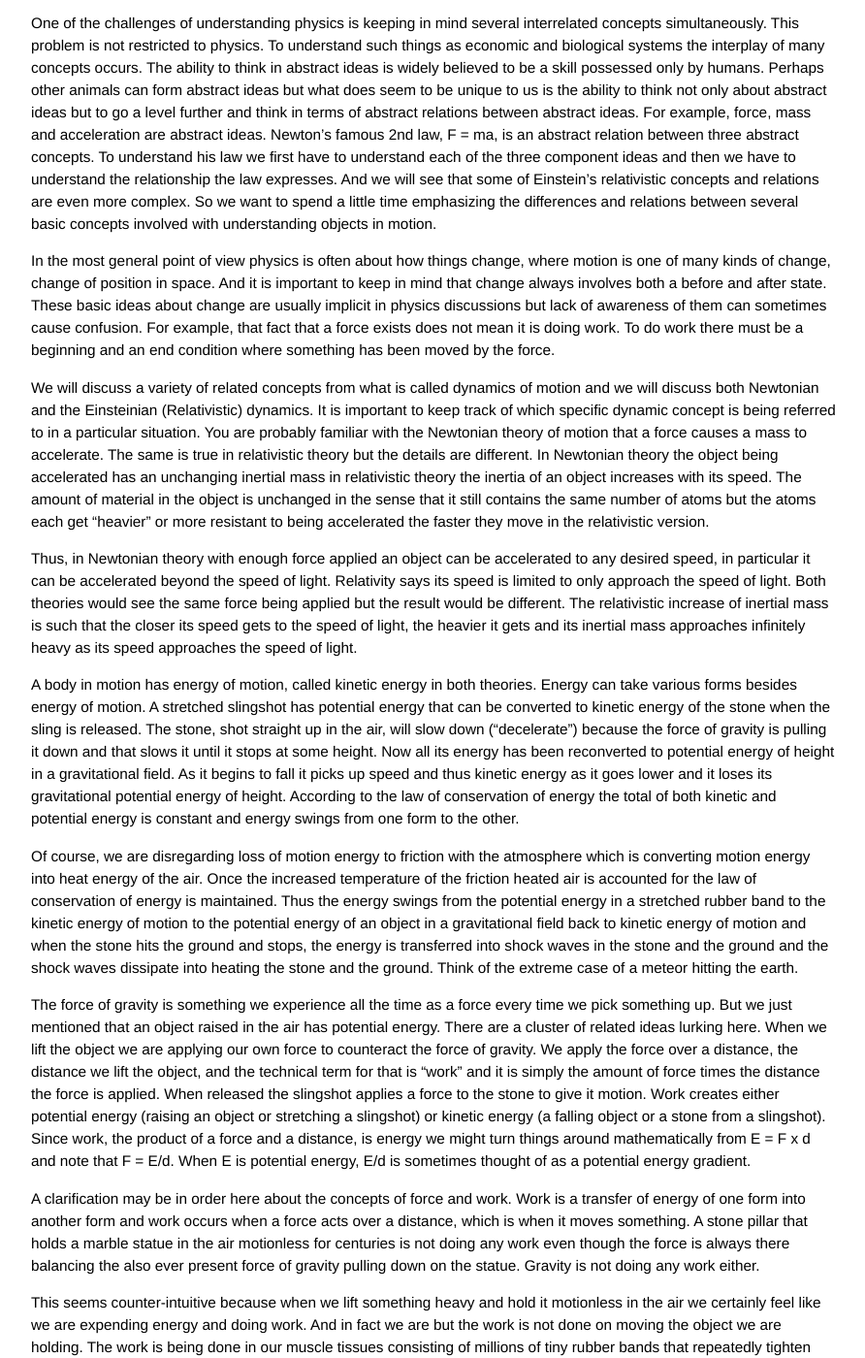
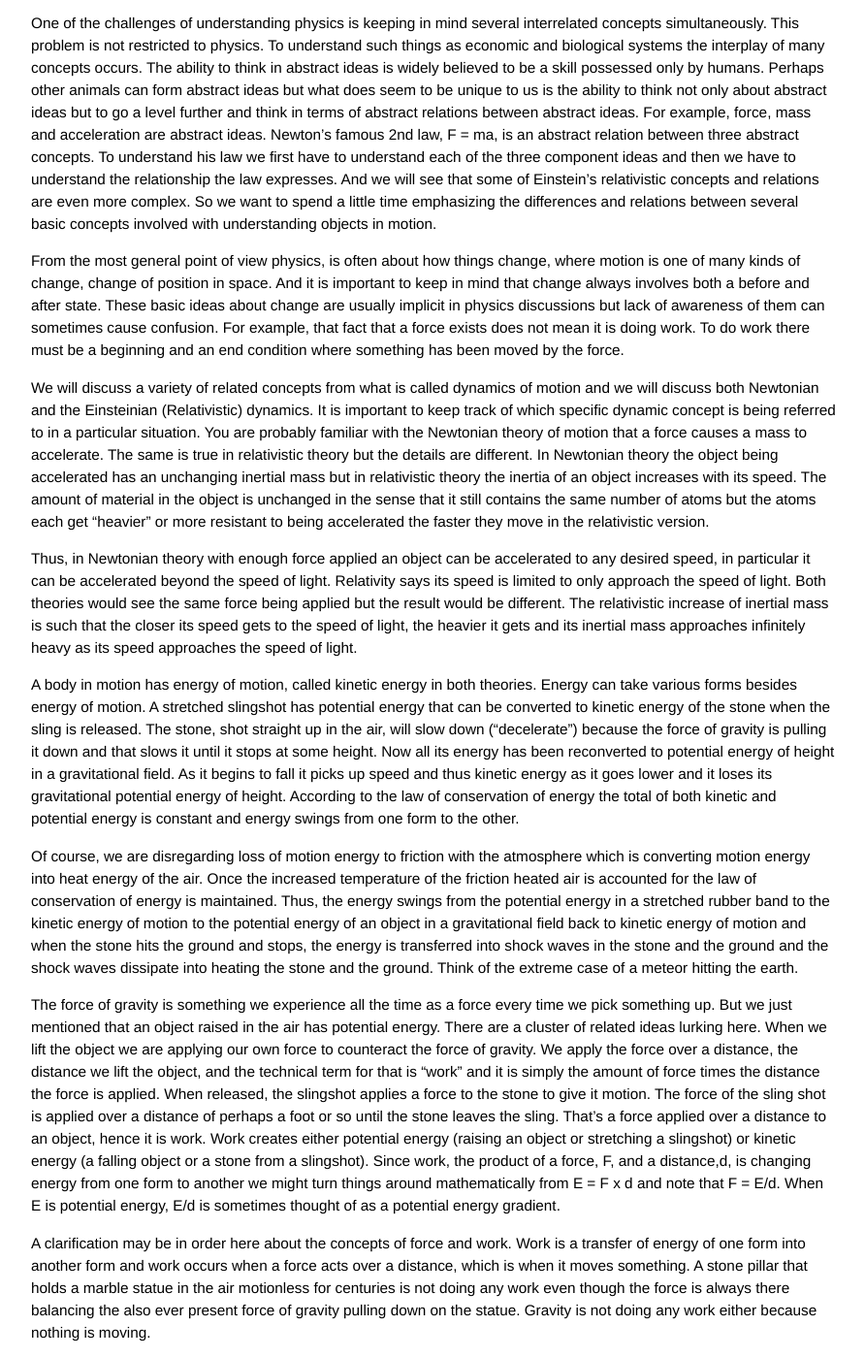
Before and after one commit to grbfacet/facet, a Jekyll site: the page built from tutorial.md, in a window 1280 px wide and 1400 px high, scrolled down 6441 px. Shown: the whole window at 97% size, without its empty margins (193-1085 px from the left). Built offline with Jekyll 4.4.1, drawn with Linux system fonts in a browser that asks for light colours; Markdown is read by kramdown in place of the engine named in the settings; some of the changed text lies outside the part shown.

Commit message:
Update tutorial.md

```diff
--- a/tutorial.md
+++ b/tutorial.md
@@ -121,7 +121,7 @@ It is interesting to note that Archimedes actually developed the beginnings of i
 
 ### Aside: Units of measure prefixes indicate powers of ten:
 
-The reader is probably familiar with the use of prefixes on units of measure in the metric system to indicate multiples or fractions of the unit in powers of ten. The meter, a unit of length (about 3 ft), is abbreviated with the letter “m”. Just like we say 7 ft, we also say 13.2 m. Unlike the English system of measure we indicate 1000 meters as 1 km (one kilometer) and we indicate 1/1000th of a meter as 1 mm (one millimeter).
+The reader is probably familiar with the use of prefixes on units of measure in the metric system to indicate multiples or fractions of the unit of measure in powers of ten. The meter, a unit of length (about 3 ft), is abbreviated with the letter “m”. Just like we say 7 ft, we also say 13.2 m. Unlike the English system of measure we indicate 1000 meters as 1 km (one kilometer) and we indicate 1/1000th of a meter as 1 mm (one millimeter).
 
 Going up in multiples,
 
@@ -142,7 +142,7 @@ There is a corresponding series of notations for fractions of a unit.
 
 <span class="eq">1 mm (one millimeter) = 10<sup>-3</sup> m = one thousandth of a meter.</span>
 
-<span class="eq">1 µm (one micrometer, where µ is the Greek letter mu) =10<sup>-6</sup> m = 1 millionth of a meter.</span>
+<span class="eq">1 µm (one micrometer/micron, where µ is the Greek letter mu) =10<sup>-6</sup> m = 1 millionth of a meter.</span>
 
 <span class="eq">1 nm (one nanometer) = 10<sup>-9</sup> m = 1 billionth meter.</span>
 
@@ -153,19 +153,19 @@ And further steps of one thousandth are pico (10<sup>-12</sup>) , femto (10<sup>
 
 One of the challenges of understanding physics is keeping in mind several interrelated concepts simultaneously. This problem is not restricted to physics. To understand such things as economic and biological systems the interplay of many concepts occurs. The ability to think in abstract ideas is widely believed to be a skill possessed only by humans. Perhaps other animals can form abstract ideas but what does seem to be unique to us is the ability to think not only about abstract ideas but to go a level further and think in terms of abstract relations between abstract ideas. For example, force, mass and acceleration are abstract ideas. Newton’s famous 2nd law, F = ma, is an abstract relation between three abstract concepts. To understand his law we first have to understand each of the three component ideas and then we have to understand the relationship the law expresses. And we will see that some of Einstein’s relativistic concepts and relations are even more complex. So we want to spend a little time emphasizing the differences and relations between several basic concepts involved with understanding objects in motion.
 
-In the most general point of view physics is often about how things change, where motion is one of many kinds of change, change of position in space. And it is important to keep in mind that change always involves both a before and after state. These basic ideas about change are usually implicit in physics discussions but lack of awareness of them can sometimes cause confusion. For example, that fact that a force exists does not mean it is doing work. To do work there must be a beginning and an end condition where something has been moved by the force.
+From the most general point of view physics, is often about how things change, where motion is one of many kinds of change, change of position in space. And it is important to keep in mind that change always involves both a before and after state. These basic ideas about change are usually implicit in physics discussions but lack of awareness of them can sometimes cause confusion. For example, that fact that a force exists does not mean it is doing work. To do work there must be a beginning and an end condition where something has been moved by the force.
 
-We will discuss a variety of related concepts from what is called dynamics of motion and we will discuss both Newtonian and the Einsteinian (Relativistic) dynamics. It is important to keep track of which specific dynamic concept is being referred to in a particular situation. You are probably familiar with the Newtonian theory of motion that a force causes a mass to accelerate. The same is true in relativistic theory but the details are different. In Newtonian theory the object being accelerated has an unchanging inertial mass in relativistic theory the inertia of an object increases with its speed. The amount of material in the object is unchanged in the sense that it still contains the same number of atoms but the atoms each get “heavier” or more resistant to being accelerated the faster they move in the relativistic version.
+We will discuss a variety of related concepts from what is called dynamics of motion and we will discuss both Newtonian and the Einsteinian (Relativistic) dynamics. It is important to keep track of which specific dynamic concept is being referred to in a particular situation. You are probably familiar with the Newtonian theory of motion that a force causes a mass to accelerate. The same is true in relativistic theory but the details are different. In Newtonian theory the object being accelerated has an unchanging inertial mass but in relativistic theory the inertia of an object increases with its speed. The amount of material in the object is unchanged in the sense that it still contains the same number of atoms but the atoms each get “heavier” or more resistant to being accelerated the faster they move in the relativistic version.
 
 Thus, in Newtonian theory with enough force applied an object can be accelerated to any desired speed, in particular it can be accelerated beyond the speed of light. Relativity says its speed is limited to only approach the speed of light. Both theories would see the same force being applied but the result would be different. The relativistic increase of inertial mass is such that the closer its speed gets to the speed of light, the heavier it gets and its inertial mass approaches infinitely heavy as its speed approaches the speed of light.
 
 A body in motion has energy of motion, called kinetic energy in both theories. Energy can take various forms besides energy of motion. A stretched slingshot has potential energy that can be converted to kinetic energy of the stone when the sling is released. The stone, shot straight up in the air, will slow down (“decelerate”) because the force of gravity is pulling it down and that slows it until it stops at some height. Now all its energy has been reconverted to potential energy of height in a gravitational field. As it begins to fall it picks up speed and thus kinetic energy as it goes lower and it loses its gravitational potential energy of height. According to the law of conservation of energy the total of both kinetic and potential energy is constant and energy swings from one form to the other.
 
-Of course, we are disregarding loss of motion energy to friction with the atmosphere which is converting motion energy into heat energy of the air. Once the increased temperature of the friction heated air is accounted for the law of conservation of energy is maintained. Thus the energy swings from the potential energy in a stretched rubber band to the kinetic energy of motion to the potential energy of an object in a gravitational field back to kinetic energy of motion and when the stone hits the ground and stops, the energy is transferred into shock waves in the stone and the ground and the shock waves dissipate into heating the stone and the ground. Think of the extreme case of a meteor hitting the earth.
+Of course, we are disregarding loss of motion energy to friction with the atmosphere which is converting motion energy into heat energy of the air. Once the increased temperature of the friction heated air is accounted for the law of conservation of energy is maintained. Thus, the energy swings from the potential energy in a stretched rubber band to the kinetic energy of motion to the potential energy of an object in a gravitational field back to kinetic energy of motion and when the stone hits the ground and stops, the energy is transferred into shock waves in the stone and the ground and the shock waves dissipate into heating the stone and the ground. Think of the extreme case of a meteor hitting the earth.
 
-The force of gravity is something we experience all the time as a force every time we pick something up. But we just mentioned that an object raised in the air has potential energy. There are a cluster of related ideas lurking here. When we lift the object we are applying our own force to counteract the force of gravity. We apply the force over a distance, the distance we lift the object, and the technical term for that is “work” and it is simply the amount of force times the distance the force is applied. When released the slingshot applies a force to the stone to give it motion. Work creates either potential energy (raising an object or stretching a slingshot) or kinetic energy (a falling object or a stone from a slingshot). Since work, the product of a force and a distance, is energy we might turn things around mathematically from E = F x d and note that F = E/d. When E is potential energy, E/d is sometimes thought of as a potential energy gradient.
+The force of gravity is something we experience all the time as a force every time we pick something up. But we just mentioned that an object raised in the air has potential energy. There are a cluster of related ideas lurking here. When we lift the object we are applying our own force to counteract the force of gravity. We apply the force over a distance, the distance we lift the object, and the technical term for that is “work” and it is simply the amount of force times the distance the force is applied. When released, the slingshot applies a force to the stone to give it motion. The force of the sling shot is applied over a distance of perhaps a foot or so until the stone leaves the sling. That's a force applied over a distance to an object, hence it is work. Work creates either potential energy (raising an object or stretching a slingshot) or kinetic energy (a falling object or a stone from a slingshot). Since work, the product of a force, F, and a distance,d, is changing energy from one form to another we might turn things around mathematically from E = F x d and note that F = E/d. When E is potential energy, E/d is sometimes thought of as a potential energy gradient.
 
-A clarification may be in order here about the concepts of force and work. Work is a transfer of energy of one form into another form and work occurs when a force acts over a distance, which is when it moves something. A stone pillar that holds a marble statue in the air motionless for centuries is not doing any work even though the force is always there balancing the also ever present force of gravity pulling down on the statue. Gravity is not doing any work either.
+A clarification may be in order here about the concepts of force and work. Work is a transfer of energy of one form into another form and work occurs when a force acts over a distance, which is when it moves something. A stone pillar that holds a marble statue in the air motionless for centuries is not doing any work even though the force is always there balancing the also ever present force of gravity pulling down on the statue. Gravity is not doing any work either because nothing is moving.
 
 This seems counter-intuitive because when we lift something heavy and hold it motionless in the air we certainly feel like we are expending energy and doing work. And in fact we are but the work is not done on moving the object we are holding. The work is being done in our muscle tissues consisting of millions of tiny rubber bands that repeatedly tighten and relax. Each tiny rubber band contraction does indeed do work and we use up the energy stored chemically in ATP molecules and it is converted eventually to heat energy. A force only does work when it moves something.
 
```
